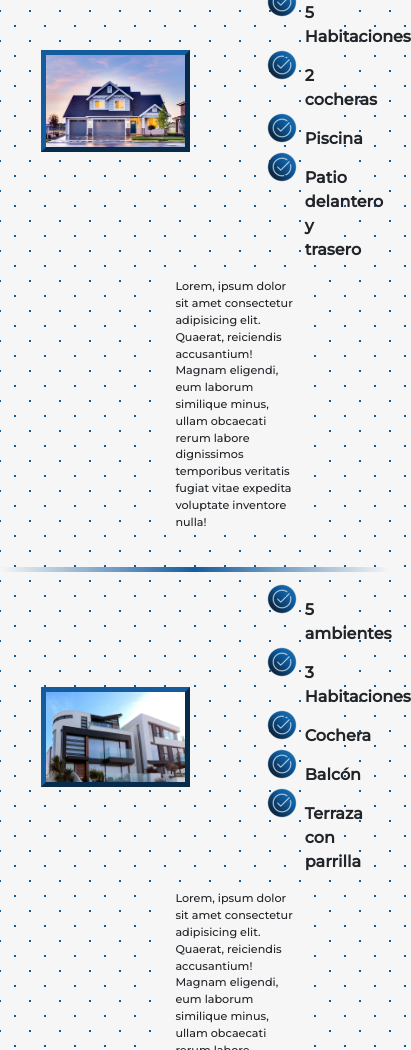
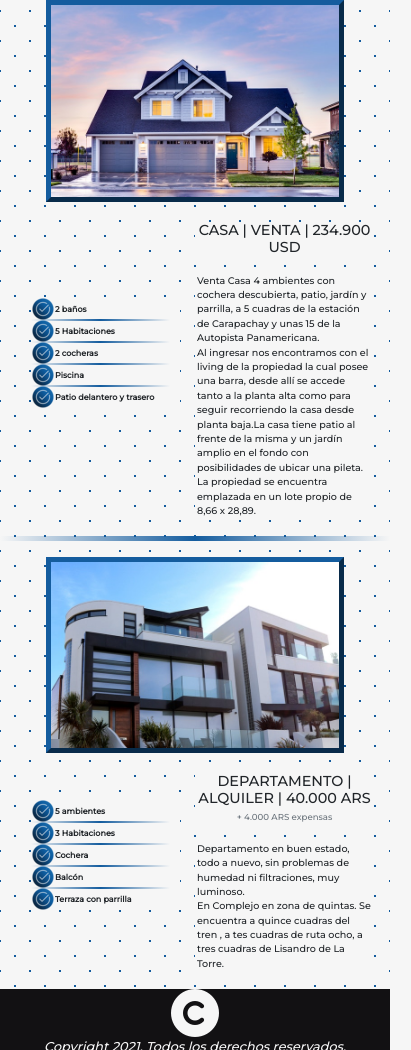
Before and after one commit to gianrussoz/Equipo-Neo-Bs, a website: page pages/nuestros-productos.html in a window 390 px wide. Shown: the part 229-1279 px from the top of the page, 411 px wide, since content can reach past the window. Drawn offline with nearby package versions, Linux system fonts and the light colour scheme.

Commit message:
aplique cambios para la tercera entrega

```diff
--- a/pages/nuestros-productos.html
+++ b/pages/nuestros-productos.html
@@ -53,37 +53,47 @@
   </div>
 
   <div class="row seccion1 p-3">
-    <div class="col-lg-3 col-5 cajaProd">
+    <div class="col-lg-3 col-10 cajaProd">
       <img class="fotoProd" src="../assets/pexels-binyamin-mellish-106399.jpg" alt="Casa">
     </div>
-    <div class="cajaLista col-lg-2 col-2">
+    <div class="col-lg-2 col-6">
        <ul class="listas mx-auto">
-        <li>2 baños</li>
-        <li>5 Habitaciones</li>
-        <li>2 cocheras</li>
-        <li>Piscina</li>
+        <li>2 baños</li><hr class="lineaNpLista">
+        <li>5 Habitaciones</li><hr class="lineaNpLista">
+        <li>2 cocheras</li><hr class="lineaNpLista">
+        <li>Piscina</li><hr class="lineaNpLista">
         <li>Patio delantero y trasero</li>
       </ul>
     </div>
-      <p class="col-lg-2 col-5 aside">Lorem, ipsum dolor sit amet consectetur adipisicing elit. Quaerat, reiciendis accusantium! Magnam eligendi, eum laborum similique minus, ullam obcaecati rerum labore dignissimos temporibus veritatis fugiat vitae expedita voluptate inventore nulla!</p>
+    <div class="contTextos col-lg-3 col-6">
+      <h4>CASA  |  VENTA  |  234.900 USD</h5>
+      <p class="aside">Venta Casa 4 ambientes con cochera descubierta, patio, jardín y parrilla, a 5 cuadras de la estación de Carapachay y unas 15 de la Autopista Panamericana.<br>
+        Al ingresar nos encontramos con el living de la propiedad la cual posee una barra, desde allí se accede tanto a la planta alta como para seguir recorriendo la casa desde planta baja.La casa tiene patio al frente de la misma y un jardín amplio en el fondo con posibilidades de ubicar una pileta.
+        La propiedad se encuentra emplazada en un lote propio de 8,66 x 28,89.
+        </p>
+    </div>
   </div>
 
   <hr class="lineaNp">
 
   <div class="row seccion1 m-3">
-    <div class="col-lg-3 col-5 cajaProd">
+    <div class="col-lg-3 col-10 cajaProd">
       <img class="fotoProd" src="../assets/pexels-expect-best-323780.jpg" alt="Departamento">
     </div>
-    <div class="cajaLista col-lg-2 col-2">
+    <div class="col-lg-2 col-6">
       <ul class="listas mx-auto">
-        <li>5 ambientes</li>
-        <li>3 Habitaciones</li>
-        <li>Cochera</li>
-        <li>Balcón</li>
+        <li>5 ambientes</li><hr class="lineaNpLista">
+        <li>3 Habitaciones</li><hr class="lineaNpLista">
+        <li>Cochera</li><hr class="lineaNpLista">
+        <li>Balcón</li><hr class="lineaNpLista">
         <li>Terraza con parrilla</li>
       </ul>
     </div>
-      <p class="col-lg-2 col-5 aside">Lorem, ipsum dolor sit amet consectetur adipisicing elit. Quaerat, reiciendis accusantium! Magnam eligendi, eum laborum similique minus, ullam obcaecati rerum labore dignissimos temporibus veritatis fugiat vitae expedita voluptate inventore nulla!</p>
+    <div class="contTextos col-lg-3 col-6">
+      <h4>DEPARTAMENTO  |  ALQUILER  |  40.000 ARS <small class="text-muted">+ 4.000 ARS expensas</small></h5>
+      <p class="aside">Departamento en buen estado, todo a nuevo, sin problemas de humedad ni filtraciones, muy luminoso.<br>
+      En Complejo en zona de quintas. Se encuentra a quince cuadras del tren , a tes cuadras de ruta ocho, a tres cuadras de Lisandro de La Torre.</p>
+    </div>
   </div>
 </main>
 <!-- Fin del main -->
--- a/scss/main.scss
+++ b/scss/main.scss
@@ -98,26 +98,56 @@ h1, h2 {
   font-weight: bolder;
   margin: auto;}
 
-@media (max-width: 768px) {
-  h1 {
-    font-size: 3em; }
-  h2 {
-    font-size: 2em; }
-  main div p {
-    font-size: .7em; }}
+.contFormIndex{
+  background-color: #f6f6f6;
+  background-image: linear-gradient(90deg, transparent 50%, rgba(255,255,255,.5) 50%);
+  background-size: 50px 50px;
+}
+.form-inline{
+  display: flex;
+  justify-content: center;
+& input:hover{
+  padding: 10px;
+  box-shadow: 5px 5px 10px #121113;
+  font-size: 1.5em;
+  font-weight: bolder;
+  transition: all .5s; }
+& select:hover{
+  @extend input:hover; }
+& .btn-primary:hover{
+  @extend input:hover; }}
 
 .cajaParrafo {
-  font-weight: bolder;
+  font-weight: light;
   text-align: justify;
   max-width: 75%;
   height: auto;
   padding: 5px;
   margin: auto;
   margin-bottom: 40px;
-  background: $blanco;
+  background: $blanco; }
+
+  /* Lo saque afuera del .cajaParrafo porque no me agarraba el estilo */
   p {
   width: 100%;
-  font-size: 1em; }}
+  font-size: 1.5em;
+  line-height: 1.5; }
+
+@media (max-width: 768px) {
+  h1 {
+    font-size: 3em; }
+  h2 {
+    font-size: 3em; }
+  .h2Ubi{
+   font-size: 2em;}
+  .cajaParrafo p {
+    font-size: .8em; }
+  .form-inline input:hover, .form-inline select:hover{
+    padding: 3px;
+    font-size: 1em;
+    width: 80%}
+  .form-inline .btn-primary:hover{
+    width: 50%; }}
 
 /*=====  End of MAIN comment block  ======*/
 /* ----------------------------------------- */
@@ -148,7 +178,7 @@ footer {
   align-items: center;
   & a i:hover{
   transform: translateY(-3px);
-  transition: transform .5s;
+  transition: all .5s;
   color: #f6f6f6;
   }
   &:active{
@@ -174,7 +204,9 @@ footer {
   padding-left: 0;
   padding-right: 0;
 .fotoProd {
-  border: #145c9e 5px outset;}
+  border: #145c9e 5px outset;
+  width: 100%;
+  height: auto;}
 &:hover {
   transform: scale(1.01, 1.01);
   box-shadow: 5px 5px 10px #121113;
@@ -185,35 +217,78 @@ footer {
   justify-content: center;
   align-items: center; }
 
-.cajaLista {
-   }
-
 .listas {
-  list-style-image: url(../assets/cheque3.png);
+  list-style-position: inside;
+  list-style: none;
   background: #f6f6f6;
   font-weight: bolder;
+& li::before{
+  content: " ";
+  background: url("../assets/cheque3.png") no-repeat center;
+  padding: 1.5em;
+  line-height: 2.5;}
 & li:hover {
-  background: #f6f6f6;
   transform: scale(1.10, 1.10);
   transition: all .5s;}}
 
-.aside {
+.contTextos{
+  margin-left: 3em;
+  display: flex;
+  justify-content: center;
+  flex-direction: column;
+  h4{
+  text-align: center;
   background: #f6f6f6;
+  margin-bottom: 15px;
+  &:hover{
+  text-shadow: 1px 1px #145c9e;
+  transform: scale(1.10, 1.10);
+  transition: all .5s;
+  }}
+  .aside {
   text-align: left;
-  margin-left: 80px; }
+  background: #f6f6f6;
+  padding: 0 5px;
+  font-size: 1em;}}
 
 .lineaNp {
-  height: 20px;
+  height: 18px;
   background-image: linear-gradient(90deg, transparent, #145c9e, transparent);
   border: 0;
-  height: 5px;
-  position: relative;
-  bottom: -5px; }
+  height: 5px;}
+.lineaNpLista {
+  @extend .lineaNp;
+  height: 20px;
+  height: 2px;}
 
 @media (max-width: 768px) {
   .cajaProd {
     display: flex;
-    justify-content: center; } }
+    justify-content: center;
+    margin-right:0; }
+  .listas{
+    font-size: .5em;
+    padding-right: 10px;
+  & li::before{
+  background: url("../assets/cheque2.png") no-repeat center;}}
+  .contTextos{
+    margin: 0;
+    padding: 0;
+  h4{
+      font-size: .9em;
+      margin-bottom: 10px;
+      margin-top: 20px;}
+  h4 small {
+    font-size: 60%; }
+  .aside{
+    margin-top: 5px;
+    margin-bottom: 0;
+    margin-left: 0;
+    padding: 2px;
+    font-size: .6em;
+  }}
+
+  }
 
 /*=====  End of NUESTROS PRODUCTOS comment block  ======*/
 /* ----------------------------------------- */
@@ -228,7 +303,9 @@ footer {
   text-align: justify;
   width: 100%;
   font-size: 1.3em;
-  background: #f6f6f6; }
+  background: #f6f6f6;
+  margin-top: 30px;
+  margin-bottom: 30px;}
 
 .fotoNosotros {
   border: #145c9e 5px outset;
@@ -329,12 +406,12 @@ footer {
   box-shadow: 5px 5px 10px #121113;
   transition: all .5s; }
 
-label {
+.form-group label {
   background: rgba(18, 17, 19, 0.5);
   border-radius: 5px;
   margin: 3px 0; }
 
-label:hover {
+.form-group label:hover {
   background: rgba(246, 246, 246, 0.5);
   color: #121113;
   transition: all .5s;
```
Also changed, not shown: index.html (+25 -1 lines), pages/nosotros.html (+5 -4 lines), pages/ubicacion.html (+1 -1 lines), assets/check.png (deleted), assets/cheque (1).png (deleted), assets/cheque.png (deleted), assets/logo.ico, css/style.css.
